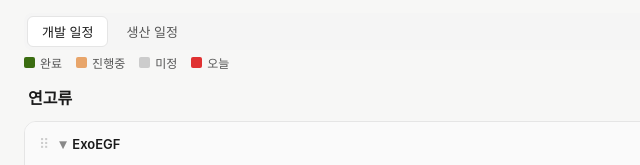
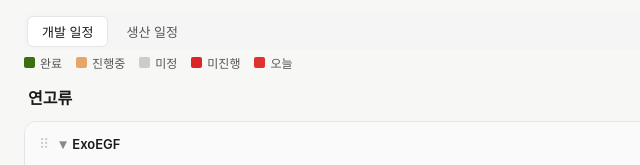
Before and after one commit to geonmin-readyyoung/readyyoung, a plain HTML site: page index.html in a window 1280 px wide. Shown: the part 220-385 px from the top of the page, 0-640 px from the left. Drawn offline with Linux system fonts and the light colour scheme.

```diff
--- a/index.html
+++ b/index.html
@@ -256,7 +256,8 @@ body { background: #f7f7f6; font-family: var(--font-sans); }
       <span class="lg"><i class="lg-sw" style="background:#3B6D11"></i>완료</span>
       <span class="lg"><i class="lg-sw" style="background:#e8a56a"></i>진행중</span>
       <span class="lg"><i class="lg-sw" style="background:#ccc"></i>미정</span>
-      <span class="lg"><i class="lg-sw" style="background:#e03131"></i>오늘</span>
+      <span class="lg"><i class="lg-sw" style="background:#DC2626"></i>미진행</span>
+            <span class="lg"><i class="lg-sw" style="background:#e03131"></i>오늘</span>
     </div>
     <div class="legend-right">
       <select id="sf" onchange="render()" class="sf-hidden">
```
